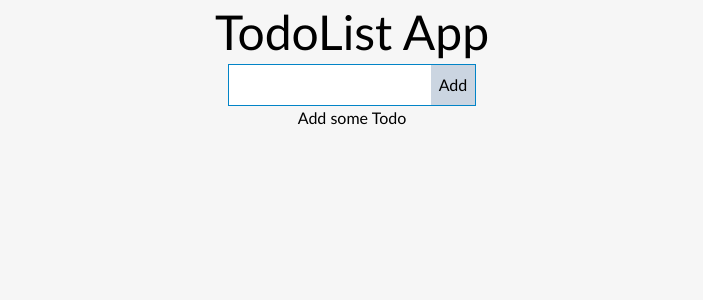
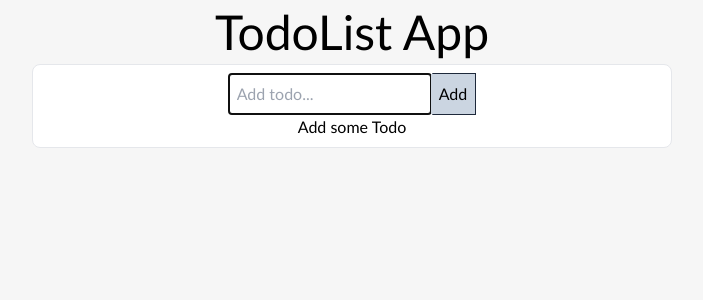
Before and after one commit to Sinac0de/Todo-List-ReactJs, a React (Create React App) app: page / in a window 1280 px wide. Shown: the top 300 px of the page, without its empty margins (288-991 px from the left). Built offline with nearby package versions, Linux system fonts and the light colour scheme.

Commit message:
Add Edit-todo feature

```diff
--- a/src/components/Todo.js
+++ b/src/components/Todo.js
@@ -1,11 +1,11 @@
-const Todo = ({ todo, onComplete, onDelete }) => {
+const Todo = ({ todo, onComplete, onDelete, onEdit }) => {
   return (
     <div className="flex w-96 bg-slate-500 items-center justify-between m-2 p-2">
       <p className={todo.isCompleted ? "line-through opacity-60" : ""}>
         {todo.text}
       </p>
       <div className="flex gap-4">
-        <button>Edit</button>
+        <button onClick={onEdit}>Edit</button>
         <button onClick={onDelete}>Delete</button>
         <button onClick={onComplete}>Completed</button>
       </div>
--- a/src/components/TodoApp.js
+++ b/src/components/TodoApp.js
@@ -6,7 +6,7 @@ import TodoList from "./TodoList";
 const TodoApp = () => {
   const [todos, setTodos] = useState([]);
 
-  const addTodoHandler = (input) => {
+  const addTodo = (input) => {
     const newTodo = {
       id: Date.now(),
       text: input,
@@ -24,15 +24,28 @@ const TodoApp = () => {
     setTodos(updatedTodos);
   };
 
-  const deleteTodo = (id) => {
-    const updatedTodo = [...todos].filter((item) => item.id != id);
+  const removeTodo = (id) => {
+    const updatedTodo = [...todos].filter((item) => item.id !== id);
     setTodos(updatedTodo);
   };
 
+  const updateTodo = (id, newValue) => {
+    const todoIndex = todos.findIndex((todo) => todo.id === id);
+    const todo = { ...todos[todoIndex], text: newValue };
+    const updatedTodos = [...todos];
+    updatedTodos[todoIndex] = todo;
+    setTodos(updatedTodos);
+  };
+
   return (
-    <div className="container flex flex-col items-center content-center ">
-      <TodoForm addTodoHandler={addTodoHandler} />
-      <TodoList todos={todos} onComplete={completeTodo} onDelete={deleteTodo} />
+    <div className="flex flex-col items-center content-center w-6/12 p-2 bg-white border rounded-lg ">
+      <TodoForm submitTodo={addTodo} />
+      <TodoList
+        todos={todos}
+        onComplete={completeTodo}
+        onDelete={removeTodo}
+        onUpdateTodo={updateTodo}
+      />
     </div>
   );
 };
--- a/src/components/TodoForm.js
+++ b/src/components/TodoForm.js
@@ -1,7 +1,13 @@
-import { useState } from "react";
+import { useState, useRef, useEffect } from "react";
 
 const TodoForm = (props) => {
   const [input, setInput] = useState("");
+
+  const inputRef = useRef(null);
+
+  useEffect(() => {
+    inputRef.current.focus();
+  }, []);
 
   const changeHandler = (e) => {
     setInput(e.target.value);
@@ -15,23 +21,25 @@ const TodoForm = (props) => {
       return;
     }
 
-    props.addTodoHandler(input);
+    props.submitTodo(input);
     setInput("");
   };
 
   return (
     <form
       onSubmit={submitHandler}
-      className="border border-sky-600 flex justify-between"
+      className="border border-slate-800 flex justify-between "
     >
       <input
         onChange={changeHandler}
         value={input}
         type="text"
         className="p-2"
+        placeholder={props.edit ? "Update todo..." : "Add todo..."}
+        ref={inputRef}
       />
       <button type="submit" className="bg-slate-300 p-2">
-        Add
+        {props.edit ? "Update" : "Add"}
       </button>
     </form>
   );
--- a/src/components/TodoList.js
+++ b/src/components/TodoList.js
@@ -1,6 +1,15 @@
+import { useState } from "react";
 import Todo from "./Todo";
+import TodoForm from "./TodoForm";
 
-const TodoList = ({ todos, onComplete, onDelete }) => {
+const TodoList = ({ todos, onComplete, onDelete, onUpdateTodo }) => {
+  const [edit, setEdit] = useState({ id: null, text: "", isCompleted: false });
+
+  const editTodo = (newValue) => {
+    onUpdateTodo(edit.id, newValue);
+    setEdit({ id: null, text: "" });
+  };
+
   const renderTodo = () => {
     if (todos.length === 0) return <div>Add some Todo</div>;
     return todos.map((todo) => {
@@ -10,12 +19,17 @@ const TodoList = ({ todos, onComplete, onDelete }) => {
           todo={todo}
           onComplete={() => onComplete(todo.id)}
           onDelete={() => onDelete(todo.id)}
+          onEdit={() => setEdit(todo)}
         />
       );
     });
   };
 
-  return <div>{renderTodo()}</div>;
+  return (
+    <div>
+      {edit.id ? <TodoForm submitTodo={editTodo} edit={edit} /> : renderTodo()}
+    </div>
+  );
 };
 
 export default TodoList;
```
